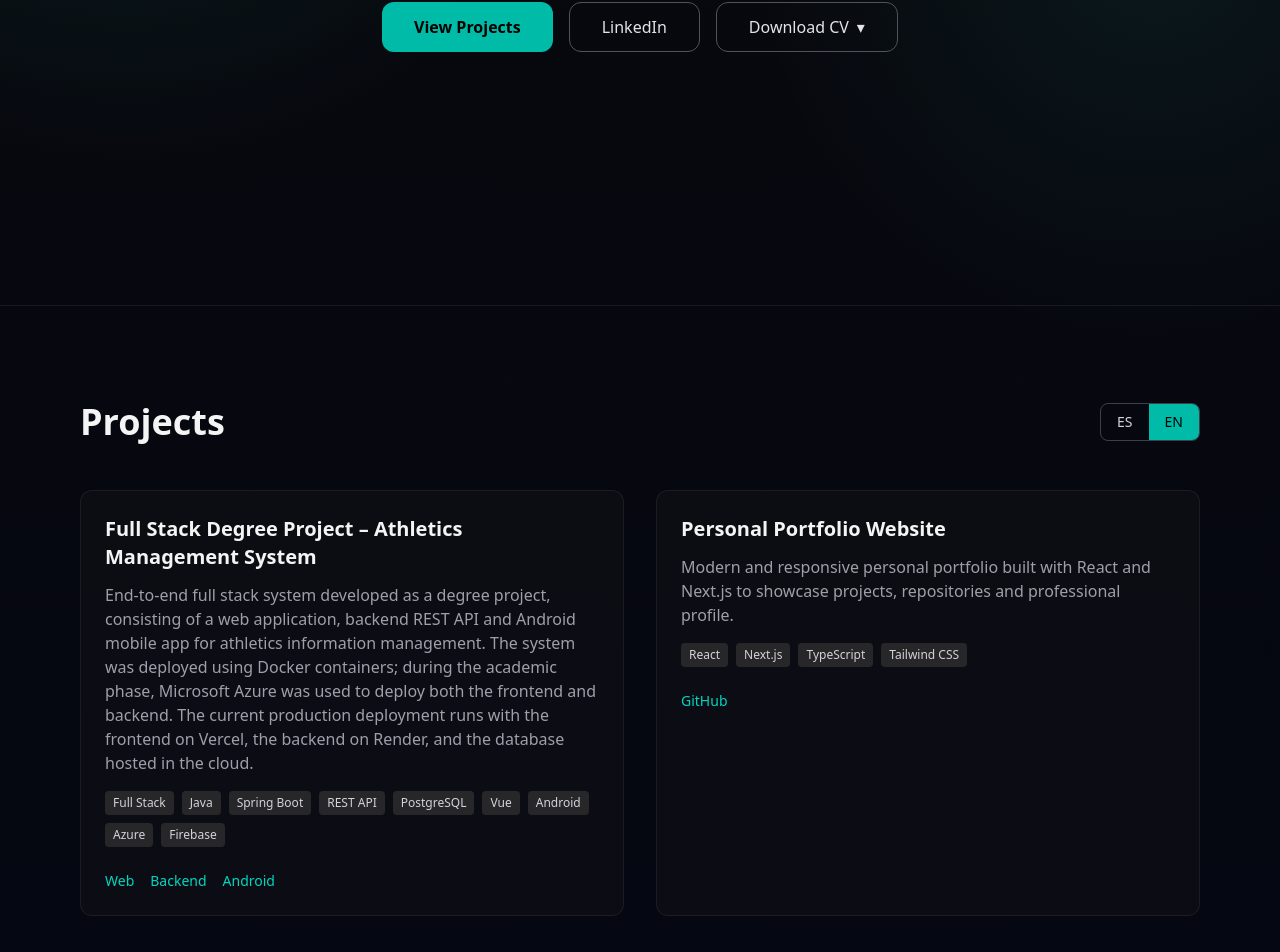
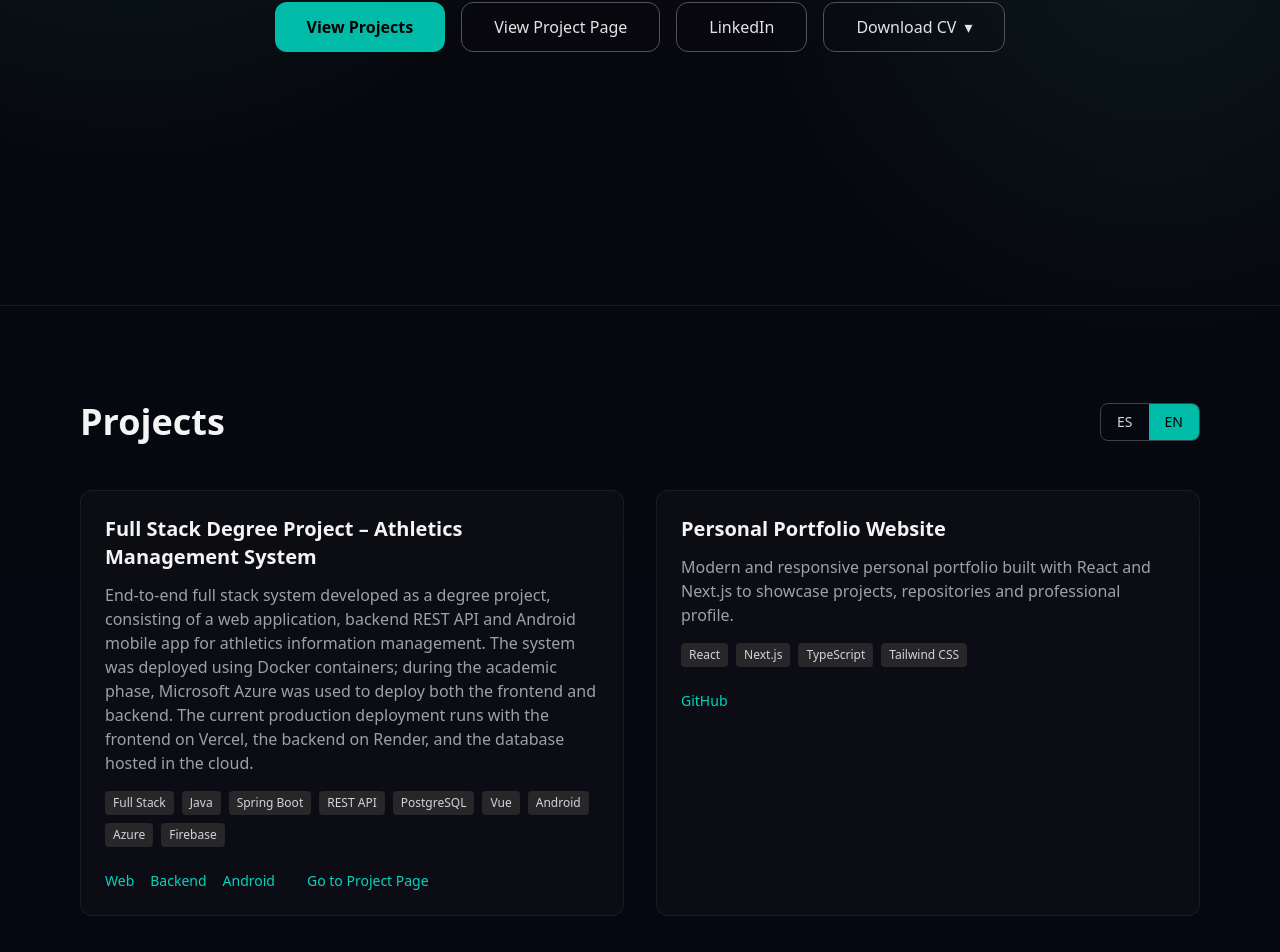
Before and after one commit to XaviX598/portfolio, a Next.js app: page / in a window 1280 px wide. Shown: the part 575-1527 px from the top of the page. Built offline with nearby package versions, Linux system fonts and the light colour scheme; no server answers.

Commit message:
Update portfolio

```diff
--- a/app/page.tsx
+++ b/app/page.tsx
@@ -3,11 +3,13 @@ import Hero from "../components/Hero";
 import Projects from "../components/Projects";
 import About from "../components/About";
 import Contact from "../components/Contact";
+import BackendPing from "../components/BackendPing";
 
 
 export default function Home() {
   return (
     <>
+      <BackendPing />
       <Navbar />
       <main className="pt-20">
         <Hero />
--- /dev/null
+++ b/components/BackendPing.tsx
@@ -0,0 +1,32 @@
+"use client";
+
+import { useEffect } from "react";
+
+export default function BackendPing() {
+  useEffect(() => {
+    // Solo ejecutar en el cliente para evitar problemas de hidratación
+    if (typeof window === "undefined") return;
+
+    // URL del backend desde variable de entorno o valor por defecto
+    const baseUrl =
+      process.env.NEXT_PUBLIC_BACKEND_URL ||
+      "https://backend-atletismo-supabase.onrender.com";
+
+    // Al iniciar la página, se envía automáticamente una solicitud al backend
+    // solo para activar/despertar el servicio (no se procesa la respuesta)
+    // Se intenta con endpoint común de Spring Boot para evitar 404
+    const healthEndpoint = `${baseUrl}/actuator/health`;
+
+    fetch(healthEndpoint, {
+      method: "GET",
+      mode: "no-cors", // Permite peticiones cross-origin sin problemas de CORS
+      cache: "no-store",
+    }).catch(() => {
+      // Ignorar errores - solo importa que se envíe la petición para activar el servicio
+      // Si este endpoint no existe, el servicio igual se activará con la petición
+    });
+  }, []);
+
+  // Este componente no renderiza nada visualmente
+  return null;
+}
--- a/components/Hero.tsx
+++ b/components/Hero.tsx
@@ -35,6 +35,14 @@ export default function Hero() {
             className="inline-flex items-center justify-center px-8 py-3 bg-teal-500 text-black rounded-xl font-semibold hover:bg-teal-400 transition"
           >
             View Projects
+          </a>
+
+          <a
+            href="https://frontend-atletismo.vercel.app"
+            target="_blank"
+            className="inline-flex items-center justify-center px-8 py-3 border border-zinc-600 rounded-xl text-zinc-200 hover:border-teal-400 hover:text-teal-400 transition"
+          >
+            View Project Page
           </a>
 
           <a
--- a/components/Projects.tsx
+++ b/components/Projects.tsx
@@ -25,6 +25,7 @@ const projects = {
         backend: "https://github.com/itsmikenakanodev/backend_atletismo",
         android: "https://github.com/itsmikenakanodev/android_atletismo",
         thesis: "/docs/thesis.pdf",
+        projectPage: "https://frontend-atletismo.vercel.app",
       },
     },
     {
@@ -59,6 +60,7 @@ const projects = {
         backend: "https://github.com/itsmikenakanodev/backend_atletismo",
         android: "https://github.com/itsmikenakanodev/android_atletismo",
         thesis: "/docs/thesis.pdf",
+        projectPage: "https://frontend-atletismo.vercel.app",
       },
     },
     {
@@ -184,6 +186,15 @@ export default function Projects() {
                     GitHub
                   </a>
                 )}
+                {project.links.projectPage && (
+                  <a
+                    href={project.links.projectPage}
+                    target="_blank"
+                    className="text-teal-400 hover:underline"
+                  >
+                    {lang === "en" ? "Go to Project Page" : "Dirígete a la Página Web del Proyecto"}
+                  </a>
+                )}
               </div>
             </div>
           ))}
```
